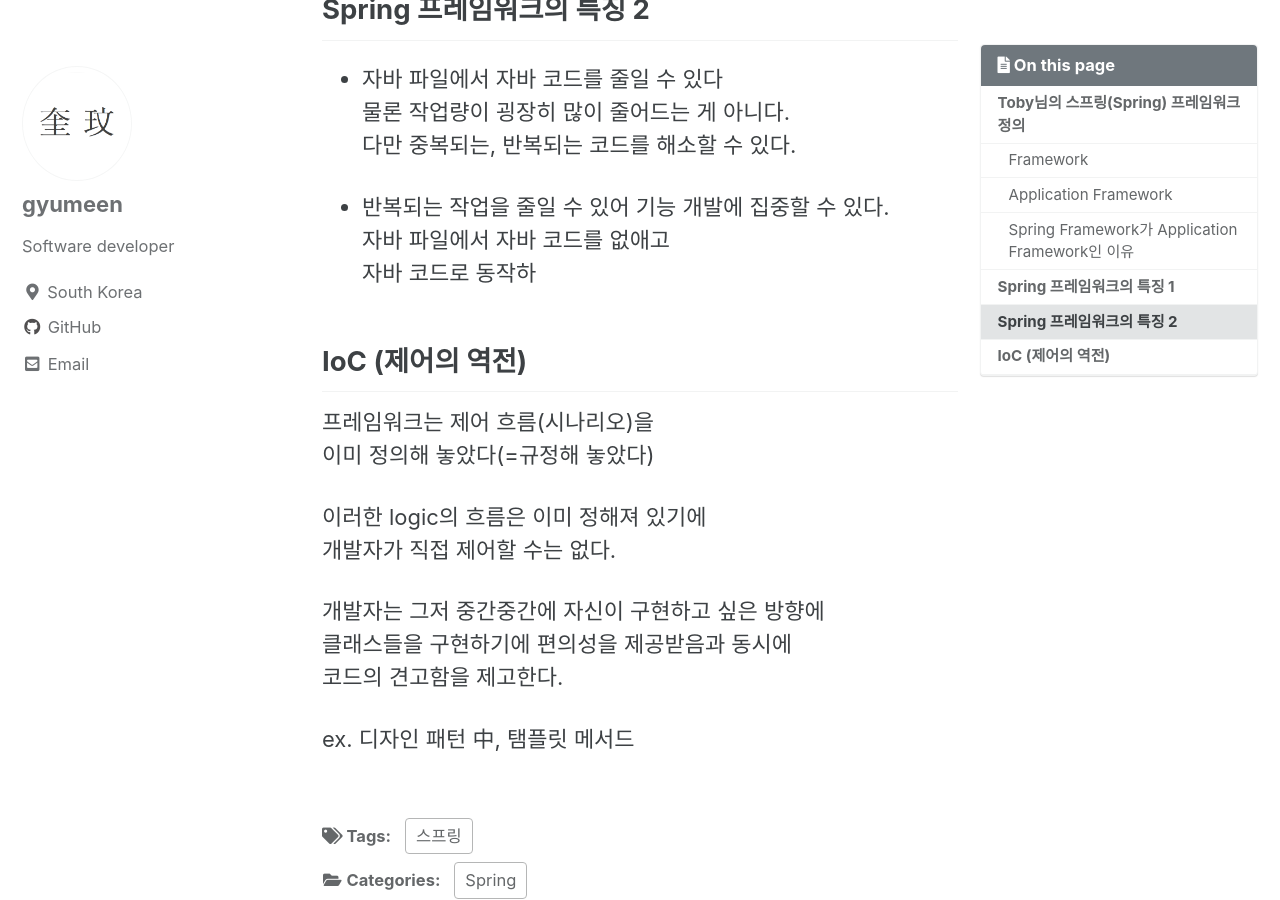
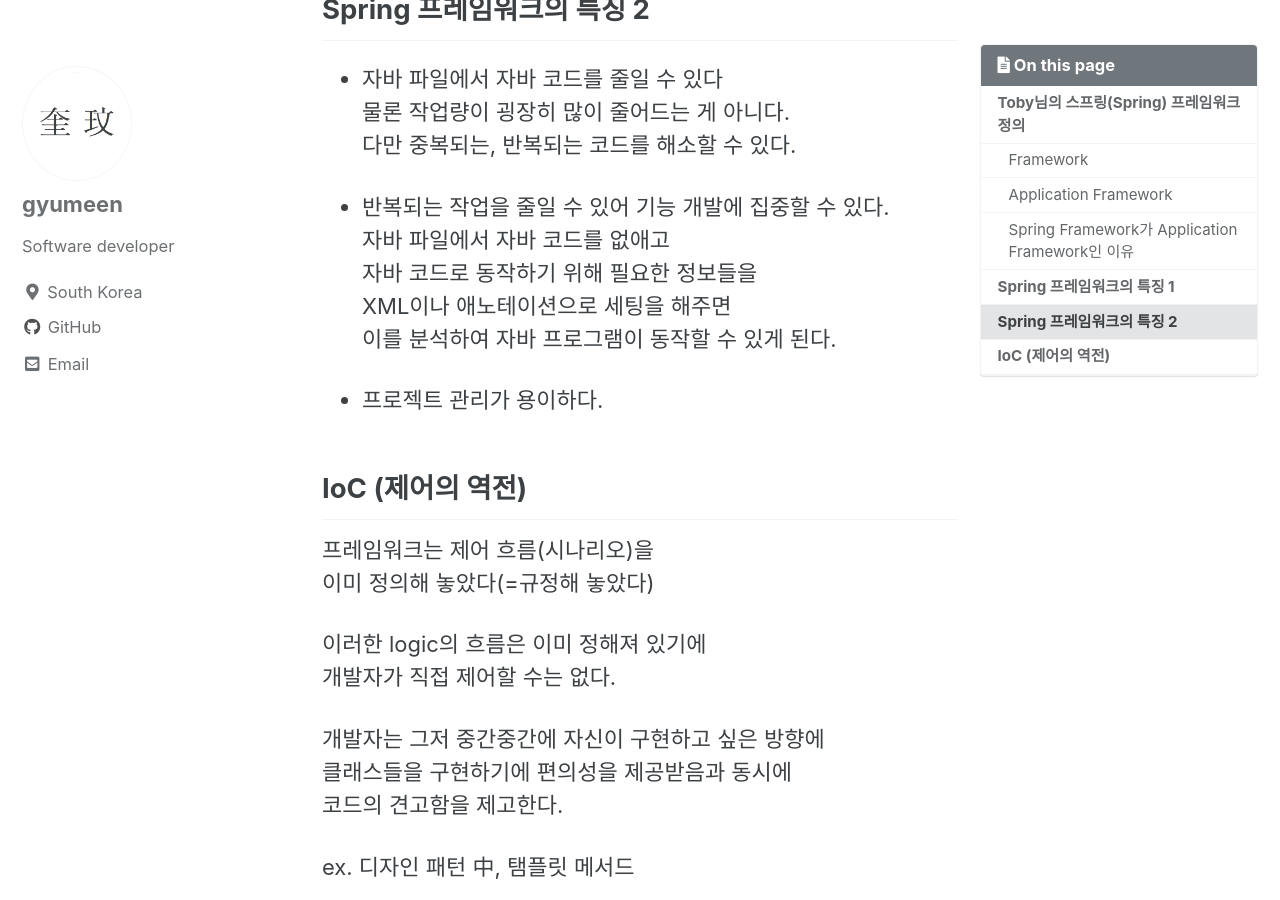
Before and after one commit to gyumeen/gyumeen.github.io, a Jekyll site: the page built from _posts/2021/Spring/2021-01-13-Spring framework - basic.md, in a window 1280 px wide and 900 px high, scrolled down 3551 px. Built offline with Jekyll 4.4.1, drawn with Linux system fonts in a browser that asks for light colours; cached includes are drawn as plain includes; comment, search, counter and statistics services are not loaded.

Commit message:
Update 2021-01-13-Spring framework - basic.md

```diff
--- a/_posts/2021/Spring/2021-01-13-Spring framework - basic.md
+++ b/_posts/2021/Spring/2021-01-13-Spring framework - basic.md
@@ -120,7 +120,13 @@ Spring은 객체지향 언어가 가진
 
 - 반복되는 작업을 줄일 수 있어 기능 개발에 집중할 수 있다.
 자바 파일에서 자바 코드를 없애고
-자바 코드로 동작하
+자바 코드로 동작하기 위해 필요한 정보들을
+XML이나 애노테이션으로 세팅을 해주면
+이를 분석하여 자바 프로그램이 동작할 수 있게 된다.
+
+- 프로젝트 관리가 용이하다.
+
+
 
 ## IoC (제어의 역전)
 
```
